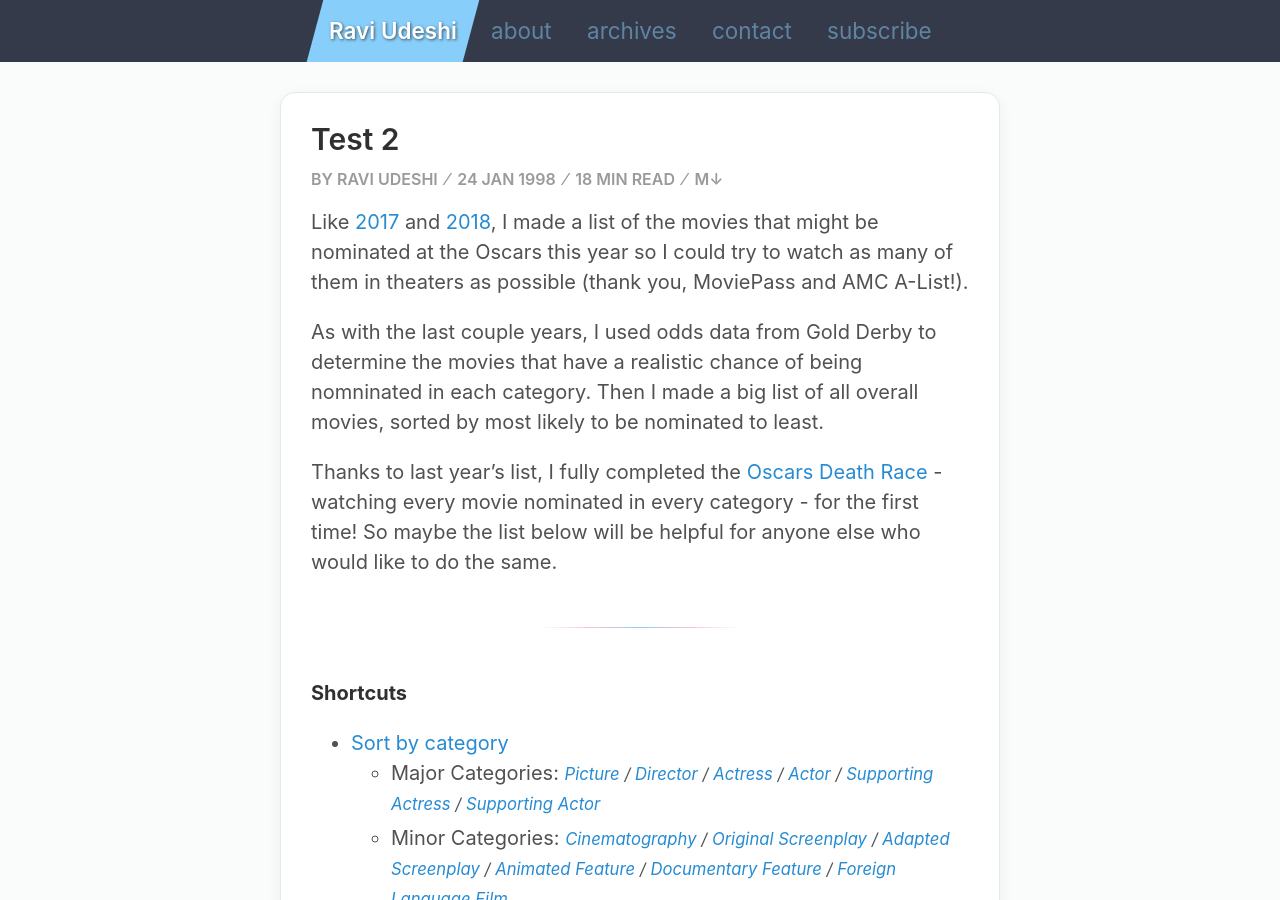
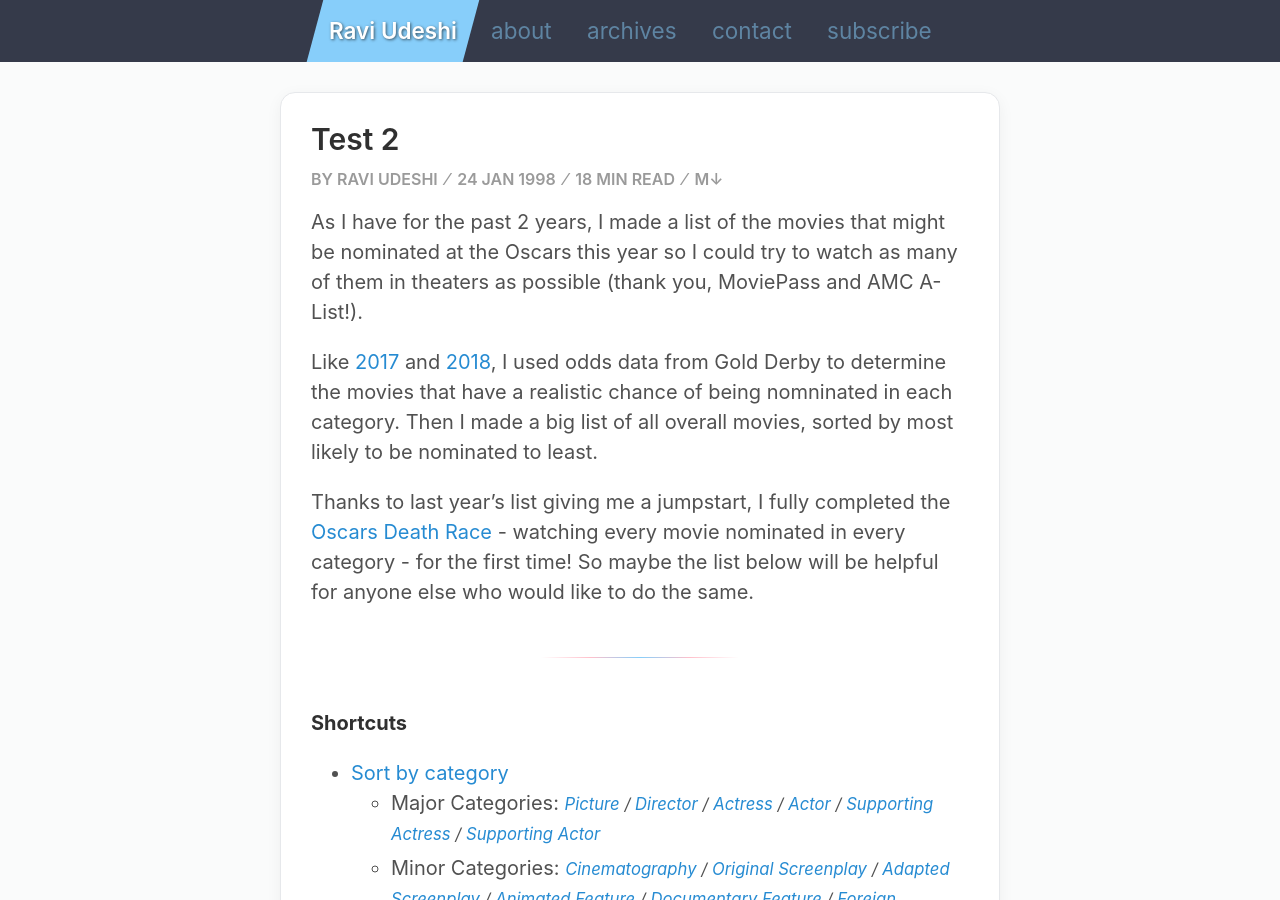
Before and after one commit to rkudeshi/rkudeshi.github.io, a Jekyll site: the page built from _posts/1998-01-24-oscars-checklist-2018-nominees.md, in a window 1280 px wide and 900 px high. Built offline with Jekyll 4.4.1, drawn with Linux system fonts in a browser that asks for light colours.

Commit message:
Update 1998-01-24-oscars-checklist-2018-nominees.md

```diff
--- a/_posts/1998-01-24-oscars-checklist-2018-nominees.md
+++ b/_posts/1998-01-24-oscars-checklist-2018-nominees.md
@@ -2,11 +2,11 @@
 title: "Test 2"
 ---
 
-Like [2017](http://raviudeshi.com/16/12/oscars-checklist-2017) and [2018](http://raviudeshi.com/18/01/oscars-checklist-2018-contenders), I made a list of the movies that might be nominated at the Oscars this year so I could try to watch as many of them in theaters as possible (thank you, MoviePass and AMC A-List!).
+As I have for the past 2 years, I made a list of the movies that might be nominated at the Oscars this year so I could try to watch as many of them in theaters as possible (thank you, MoviePass and AMC A-List!).
 
-As with the last couple years, I used odds data from Gold Derby to determine the movies that have a realistic chance of being nomninated in each category. Then I made a big list of all overall movies, sorted by most likely to be nominated to least.
+Like [2017](http://raviudeshi.com/16/12/oscars-checklist-2017) and [2018](http://raviudeshi.com/18/01/oscars-checklist-2018-contenders), I used odds data from Gold Derby to determine the movies that have a realistic chance of being nomninated in each category. Then I made a big list of all overall movies, sorted by most likely to be nominated to least.
 
-Thanks to last year's list, I fully completed the [Oscars Death Race](https://www.npr.org/sections/monkeysee/2011/02/24/134029466/one-woman-56-movies-the-oscars-death-race-a-windmill-worth-tilting-at) - watching every movie nominated in every category - for the first time! So maybe the list below will be helpful for anyone else who would like to do the same.
+Thanks to last year's list giving me a jumpstart, I fully completed the [Oscars Death Race](https://www.npr.org/sections/monkeysee/2011/02/24/134029466/one-woman-56-movies-the-oscars-death-race-a-windmill-worth-tilting-at) - watching every movie nominated in every category - for the first time! So maybe the list below will be helpful for anyone else who would like to do the same.
 
 ---
 
```
